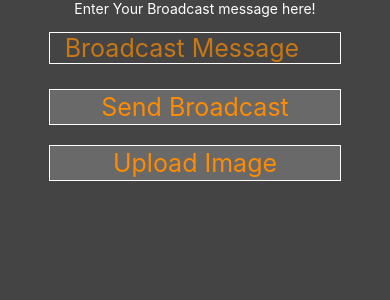
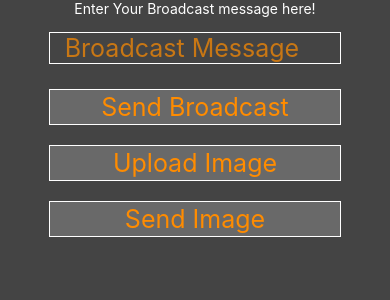
Before and after one commit to JacobSanford6/BroadcastSiteMobile, a React Native app: screen /BroadcastScreen in a window 390 px wide. Shown: the top 300 px of the page. Built offline with nearby package versions, Linux system fonts and the light colour scheme.

Commit message:
Fixed image uploading error w/ XHLMHttpRequest, added upload image button and cleaned up code

```diff
--- a/package.json
+++ b/package.json
@@ -16,6 +16,7 @@
     "expo-image-picker": "~14.0.2",
     "expo-status-bar": "~1.4.2",
     "expo-updates": "~0.15.6",
+    "form-data": "^4.0.0",
     "react": "18.1.0",
     "react-dom": "18.1.0",
     "react-native": "0.70.5",
--- a/screens/BroadcastScreen.js
+++ b/screens/BroadcastScreen.js
@@ -1,12 +1,11 @@
-//TODO: Add a remove button for the image
-//TODO: Create POST to send image to server
 //TODO: Consider adding a screen to view schedules
 
-import { ScrollView, Platform, OpacityPressable, TextInput, StyleSheet, Text, View, SafeAreaView, Image, Dimensions, Pressable, Alert } from 'react-native';
-import {React, useState} from 'react';
-import { createNativeStackNavigator } from '@react-navigation/native-stack';
-import * as ImagePicker from 'expo-image-picker';
-import Ionicons from '@expo/vector-icons/Ionicons';
+import { ScrollView, Platform, OpacityPressable, TextInput, StyleSheet, Text, View, SafeAreaView, Image, Dimensions, Pressable, Alert } from "react-native";
+import {React, useState} from "react";
+import { createNativeStackNavigator } from "@react-navigation/native-stack";
+import * as ImagePicker from "expo-image-picker";
+import Ionicons from "@expo/vector-icons/Ionicons";
+
 
 const navigation = createNativeStackNavigator();
 
@@ -24,46 +23,40 @@ const BroadcastScreen= ({ navigation }) =>{
                 Alert.alert("No image selected")
             }else{
                 setImage(res);
-                handleImageChanged();
             }
         })
 
     }
 
-    const handleImageChanged = async () =>{
-        let httpSend=new FormData();
-        //console.warn(broadImage.uri)
+    const sendImageBroadcastAsync = async () =>{
+        if (broadImage){
 
-        //httpSend.append('photo', {
-        //    type: broadImage.type,
-        //    uri: Platform.OS === 'ios' ? broadImage.assets.uri.replace('file://', '') : broadImage.uri,
-        //});
+            const formData = new FormData();
 
-        console.log(broadImage.assets[0].type)
-        httpSend.append('broadcastImage', {
-            name: broadImage.assets[0].fileName,
-            type: "image/jpg",
-            uri: Platform.OS === 'ios' ? broadImage.assets[0].uri.replace('file://', '') : broadImage.assets[0].uri,
-        });
+            const photo = {
+                uri: broadImage.assets[0].uri,
+                name:  broadImage.assets[0].uri.substring(broadImage.assets[0].uri.length-4,3),
+                type: "image/jpeg"
+            };
 
+            const now = new Date()
+            const timeNumber = parseInt ( (now.getHours()+now.getMinutes()).toString() + now.getMinutes().toString() )
 
+            formData.append("secret-key", timeNumber)
+            formData.append("broadcastImage", photo);
 
-        await fetch("http://167.248.46.73:5000", {
-            method: 'POST',
-            headers: { "Content-Type": "multipart/form-data" },
-            body: httpSend
-        }).catch(err=>{
-            console.error(err)
-        })
-
+            const xhr = new XMLHttpRequest();
+            xhr.open("POST", "http://167.248.46.73:5000");
+            xhr.send(formData);
+        }
     }
 
-    const broadcastPress= async () =>{
+    const sendMessageBroadcastAsync= async () =>{
         if (broadText.trim() != "" && broadText.trim().length <= 30){
 
             await fetch("http://167.248.46.73:5000", {
-                method: 'POST',
-                headers: { 'Content-Type': 'application/json' },
+                method: "POST",
+                headers: { "Content-Type": "application/json" },
                 body: JSON.stringify({ broadcast: broadText })
             })
             .then(res=>{
@@ -83,19 +76,14 @@ const BroadcastScreen= ({ navigation }) =>{
     }
 
     return(
-
-
         <SafeAreaView style={styles.container}>
-        <ScrollView style={styles.fitIn} justifyContent='center' scrollEnabled={false}>
+        <ScrollView style={styles.fitIn} justifyContent="center" scrollEnabled={false}>
 
             <Text style={styles.styledText}>Enter Your Broadcast message here!</Text>
-            <TextInput placeholder='Broadcast Message' placeholderTextColor="#ff8c00b4" onChangeText={nt=>setBroadText(nt)} style={styles.signInInput}></TextInput>
-            <Pressable onPress={broadcastPress}>
+            <TextInput placeholder="Broadcast Message" placeholderTextColor="#ff8c00b4" onChangeText={nt=>setBroadText(nt)} style={styles.signInInput}></TextInput>
+            <Pressable onPress={sendMessageBroadcastAsync}>
                 <Text style={styles.button}>Send Broadcast</Text>
             </Pressable>
-
-
-
 
             {
             broadImage ?
@@ -106,48 +94,39 @@ const BroadcastScreen= ({ navigation }) =>{
                 </Text>
 
                 <Pressable onPress={() => setImage(null)} style={styles.closeHolder}>
-                    <Ionicons name='close-circle-outline' color={"red"} size={20}></Ionicons>
+                    <Ionicons name="close-circle-outline" color={"red"} size={20}></Ionicons>
                 </Pressable>
 
 
-            </View>
-
-
-
-            :
-            null
+            </View>:null
             }
-
-
 
             <Pressable onPress={pickImage}>
                 <Text style={styles.button} >Upload Image</Text>
             </Pressable>
 
+            <Pressable onPress={sendImageBroadcastAsync}>
+                <Text style={styles.button} >Send Image</Text>
+            </Pressable>
 
         </ScrollView>
-
         </SafeAreaView>
-
-
     )
 }
 
 const sWidth = Dimensions.get("window").width;
 
 const styles = StyleSheet.create({
-
-
     container: {
         flex: 1,
-        backgroundColor: '#444444',
-        alignItems: 'center',
-        justifyContent: 'center'
+        backgroundColor: "#444444",
+        alignItems: "center",
+        justifyContent: "center"
     },
 
     fitIn: {
-        height: '100%',
-        width: '100%',
+        height: "100%",
+        width: "100%",
         padding: 0,
         margin: 0,
 
@@ -162,7 +141,7 @@ const styles = StyleSheet.create({
         fontSize: 25,
         margin: 15,
         width: "75%",
-        alignSelf: 'center',
+        alignSelf: "center",
         borderColor: "white",
         color: "darkorange",
         paddingRight: 15,
@@ -173,24 +152,24 @@ const styles = StyleSheet.create({
     playImage: {
         width:sWidth*.75,
         height:sWidth*.75,
-        alignSelf:'center',
-        justifySelf:'center',
+        alignSelf:"center",
+        justifySelf:"center",
 
     },
 
     styledText: {
         color: "#FFF",
-        alignSelf: 'center',
+        alignSelf: "center",
     },
 
     button: {
         fontSize: 25,
-        backgroundColor: '#FFFFFF33',
+        backgroundColor: "#FFFFFF33",
         width:sWidth*.75,
-        alignSelf:'center',
-        textAlign:'center',
+        alignSelf:"center",
+        textAlign:"center",
         borderColor:"white",
-        color:'darkorange',
+        color:"darkorange",
         borderWidth:1,
         margin: 10,
         padding: 2,
@@ -199,16 +178,14 @@ const styles = StyleSheet.create({
     imageText: {
         height: 20,
 
-        textAlign: 'center',
+        textAlign: "center",
         flex:4
     },
 
 
     closeHolder:{
-        alignSelf: 'center'
+        alignSelf: "center"
     }
 });
 
-
-
 export default BroadcastScreen;
```
Also changed, not shown: 1 other file (tests, documents, lock files or other folders).
